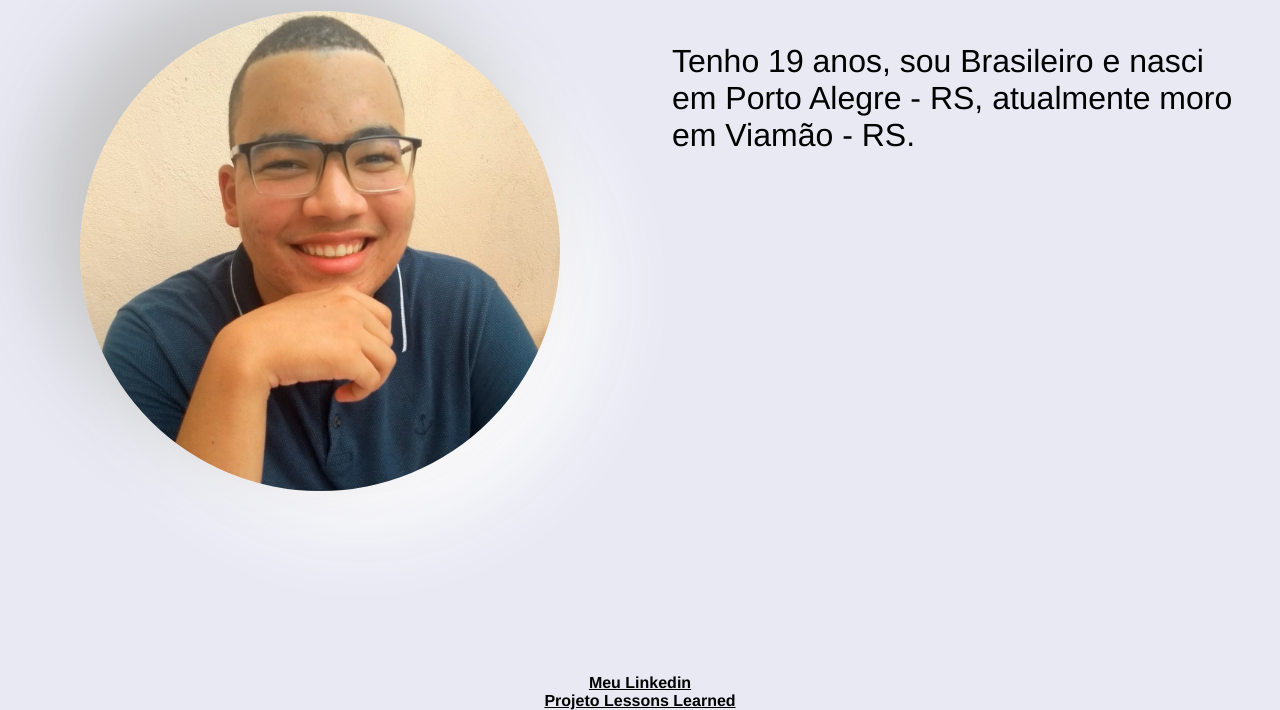
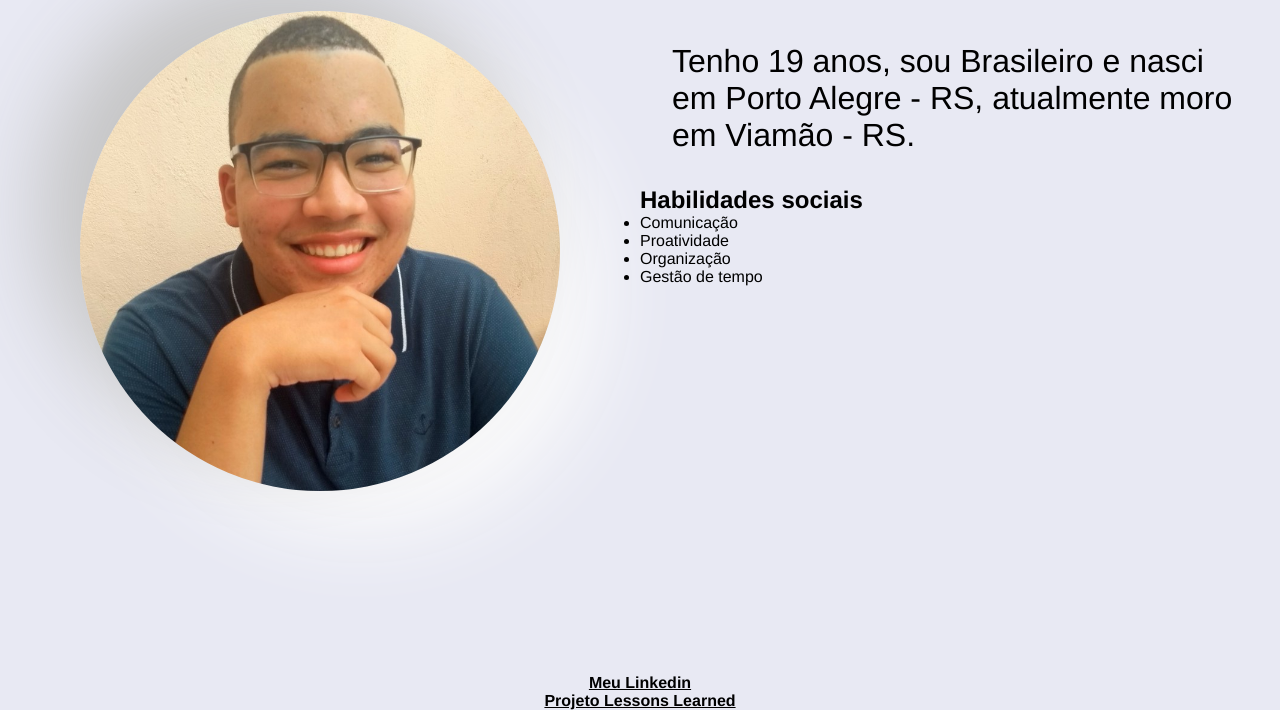
Before and after one commit to odouglasoliveira/odouglasoliveira.github.io, a plain HTML site: page index.html in a window 1280 px wide. Shown: the part 90-800 px from the top of the page. Drawn offline with Linux system fonts and the light colour scheme.

Commit message:
criação da lista de hanilidades e adição de nova fonte

```diff
--- a/index.html
+++ b/index.html
@@ -6,6 +6,9 @@
     <meta name="viewport" content="width=device-width, initial-scale=1.0" />
     <title>Portfólio de Douglas Oliveira</title>
     <link rel="stylesheet" href="./style/style.css">
+    <style>
+        @import url('https://fonts.googleapis.com/css2?family=Roboto&display=swap');
+    </style>
 </head>
 <body>
     <header>
@@ -21,6 +24,12 @@
         <div class="right-content">
             <section>
                 <p>Tenho 19 anos, sou Brasileiro e nasci em Porto Alegre - RS, atualmente moro em Viamão - RS.</p>
+                <ul><h2>Habilidades sociais</h2>
+                <li>Comunicação</li>
+                <li>Proatividade</li>
+                <li>Organização</li>
+                <li>Gestão de tempo</li>
+                </ul>
             </section>
         </div>
     </main>
```
